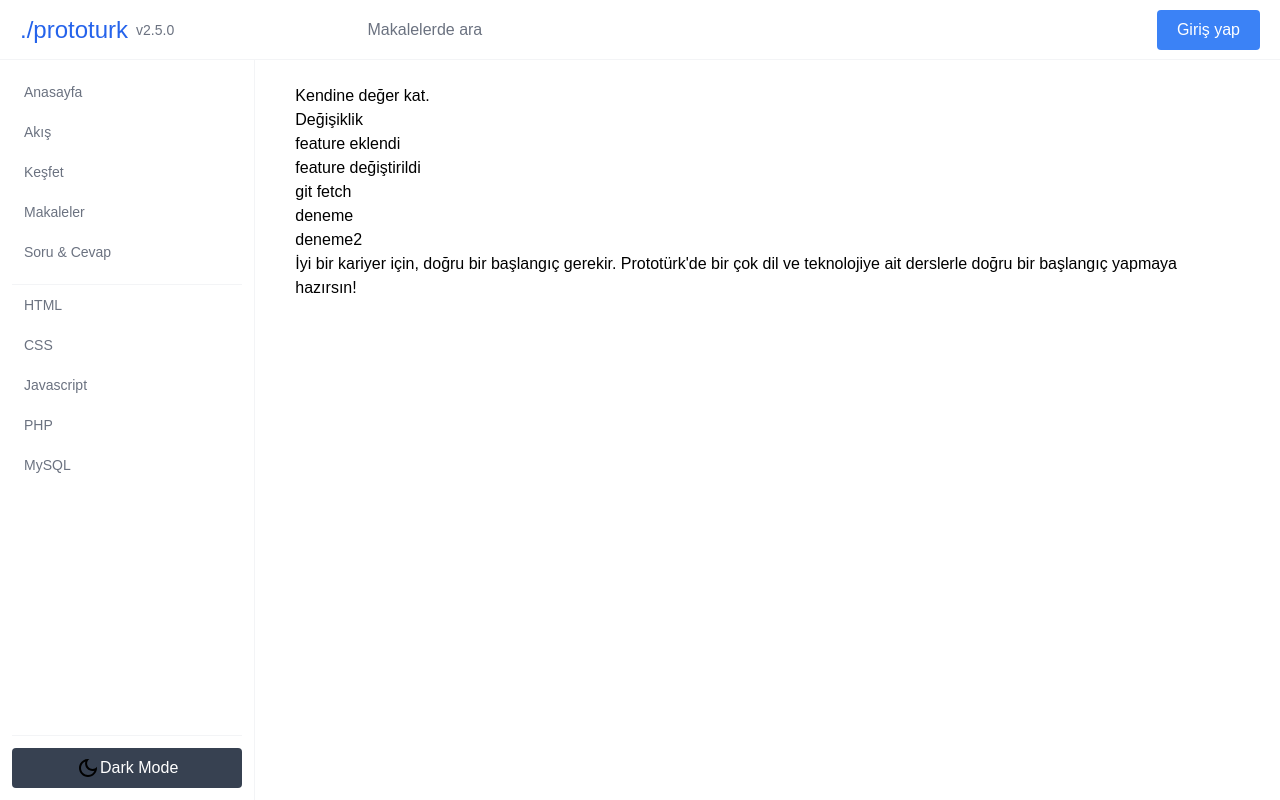
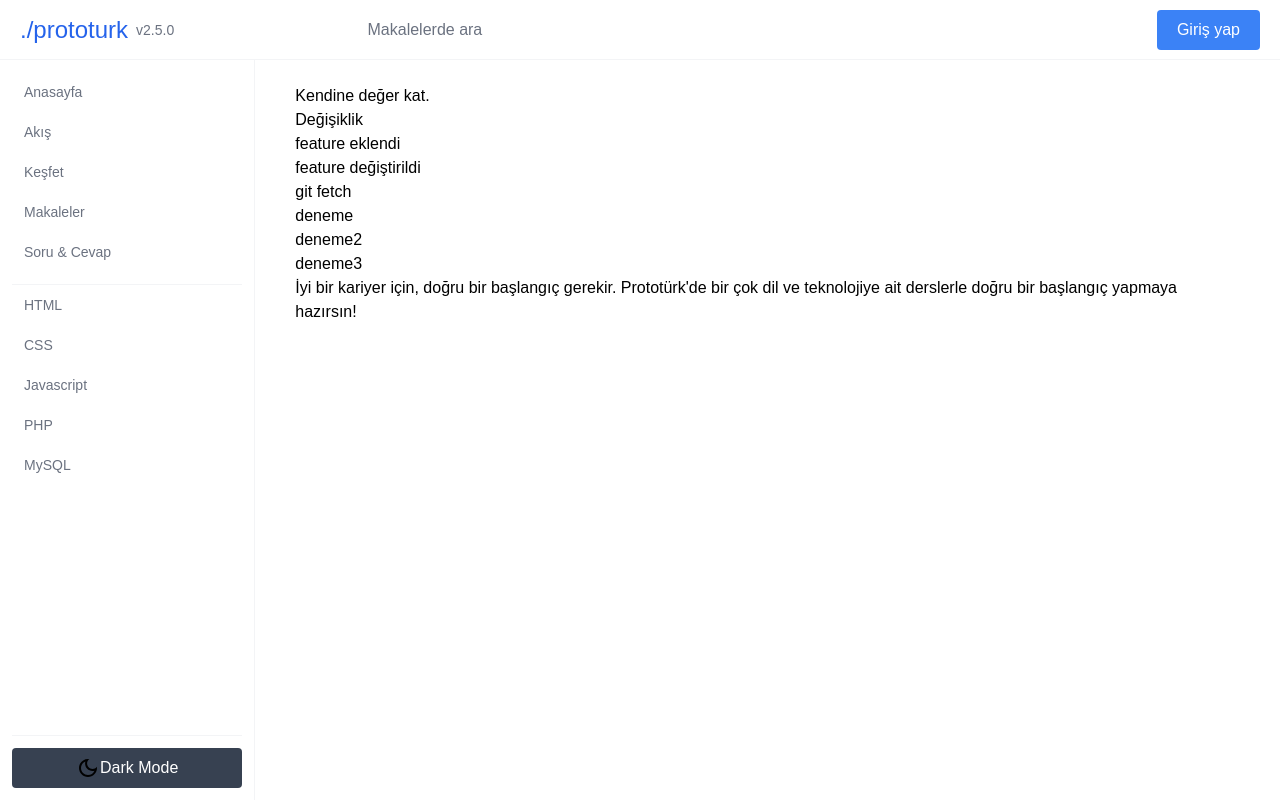
Before and after one commit to aydinterzi/tailwindcss, a website: page src/index.html in a window 1280 px wide. Drawn offline with Linux system fonts and the light colour scheme.

Commit message:
mastercommit

```diff
--- a/src/index.html
+++ b/src/index.html
@@ -54,6 +54,7 @@
                 <h2>git fetch</h2>
                 <h2>deneme</h2>
                 <h2>deneme2</h2>
+                <h3>deneme3</h3>
                 <p>İyi bir kariyer için, doğru bir başlangıç gerekir. Prototürk'de bir çok dil ve teknolojiye ait derslerle doğru bir başlangıç yapmaya hazırsın!</p>
             </div>
         </section>
```
